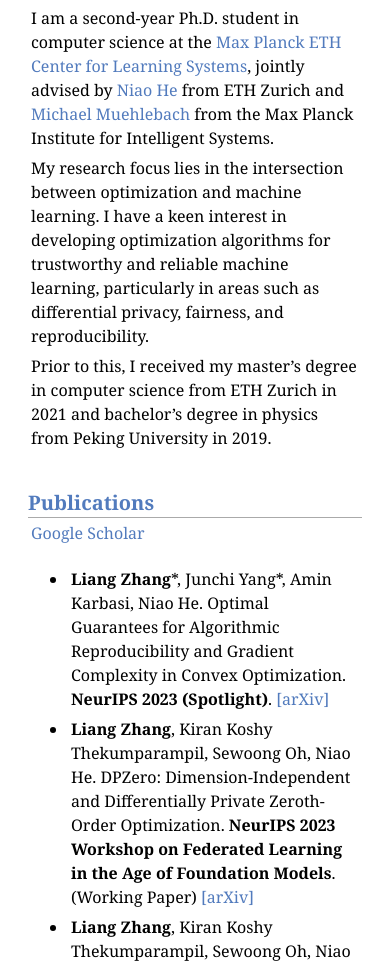
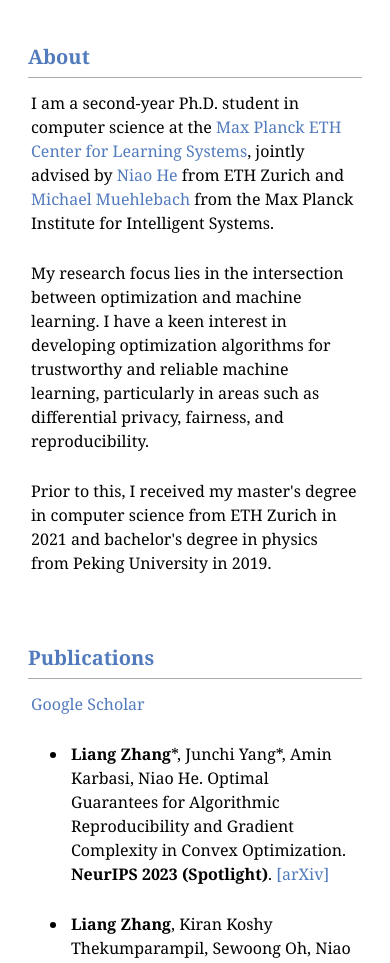
Before and after one commit to Liang137/liang137.github.io, a plain HTML site: page index.html in a window 390 px wide. Shown: the part 129-1092 px from the top of the page. Drawn offline with Linux system fonts and the light colour scheme.

Commit message:
new version

```diff
--- a/index.html
+++ b/index.html
@@ -11,7 +11,8 @@
         <p>Email: (first name).(last name)@inf.ethz.ch</p>
     </header>
 
-    <section id="biography">
+    <section id="about">
+        <h2>About</h2>
         <p>
             I am a second-year Ph.D. student in computer science at the <a href="https://learning-systems.org/">Max Planck ETH Center for Learning Systems</a>, jointly advised by <a href="https://odi.inf.ethz.ch/niaohe">Niao He</a> from ETH Zurich and <a href="https://sites.google.com/view/mmuehlebach/">Michael Muehlebach</a> from the Max Planck Institute for Intelligent Systems.
         </p>
@@ -19,7 +20,7 @@
             My research focus lies in the intersection between optimization and machine learning. I have a keen interest in developing optimization algorithms for trustworthy and reliable machine learning, particularly in areas such as differential privacy, fairness, and reproducibility.
         </p>
         <p>
-            Prior to this, I received my master’s degree in computer science from ETH Zurich in 2021 and bachelor’s degree in physics from Peking University in 2019.
+            Prior to this, I received my master's degree in computer science from ETH Zurich in 2021 and bachelor's degree in physics from Peking University in 2019.
         </p>
     </section>
 
--- a/style.css
+++ b/style.css
@@ -18,19 +18,19 @@ section {
 
 footer {
     text-align: center;
-    margin-bottom: 20px;
-    margin-top: 20px;
+    margin-bottom: 50px;
+    margin-top: 75px;
     padding: 0;
     background-color: white;
 }
 
 h1, h2{
 	color: #527bbd;
-	margin-top: 0.3em;
-	margin-bottom: 0.3em;
-    margin-left: 12em;
-    margin-right: 12em;
-	padding-bottom: 0.2em;
+	margin-top: 10px;
+	margin-bottom: 10px;
+    margin-left: 250px;
+    margin-right: 250px;
+	padding-bottom: 10px;
 	line-height: 1.0;
 }
 
@@ -44,19 +44,19 @@ h2 {
 }
 
 p {
-	margin-top: 0.0em;
-	margin-bottom: 1em;
-    margin-left: 16em;
-    margin-right: 16em;
+	margin-top: 0;
+	margin-bottom: 20px;
+    margin-left: 250px;
+    margin-right: 250px;
 	padding: 3px;
 	line-height: 1.5;
 }
 
 li {
-	margin-top: 0.0em;
-	margin-bottom: 1em;
-    margin-left: 16em;
-    margin-right: 16em;
+	margin-top: 0;
+	margin-bottom: 20px;
+    margin-left: 250px;
+    margin-right: 250px;
 	padding: 3px;
 	line-height: 1.5;
 }
@@ -70,20 +70,23 @@ a:hover {
 	border-bottom: 1px solid gray;
 }
 
-@media only screen and (max-width: 768px) {
+@media only screen and (max-width: 800px) {
     body {
         font-size: 16px;
     }
 
     h1, h2 {
-		margin: 0;
+		margin-left: 0;
+		margin-right: 0;
 	}
 
 	p {
-		margin: 0;
+		margin-left: 0;
+		margin-right: 0;
 	}
 
 	li {
-		margin: 0;
+		margin-left: 0;
+		margin-right: 0;
 	}
 }
```
